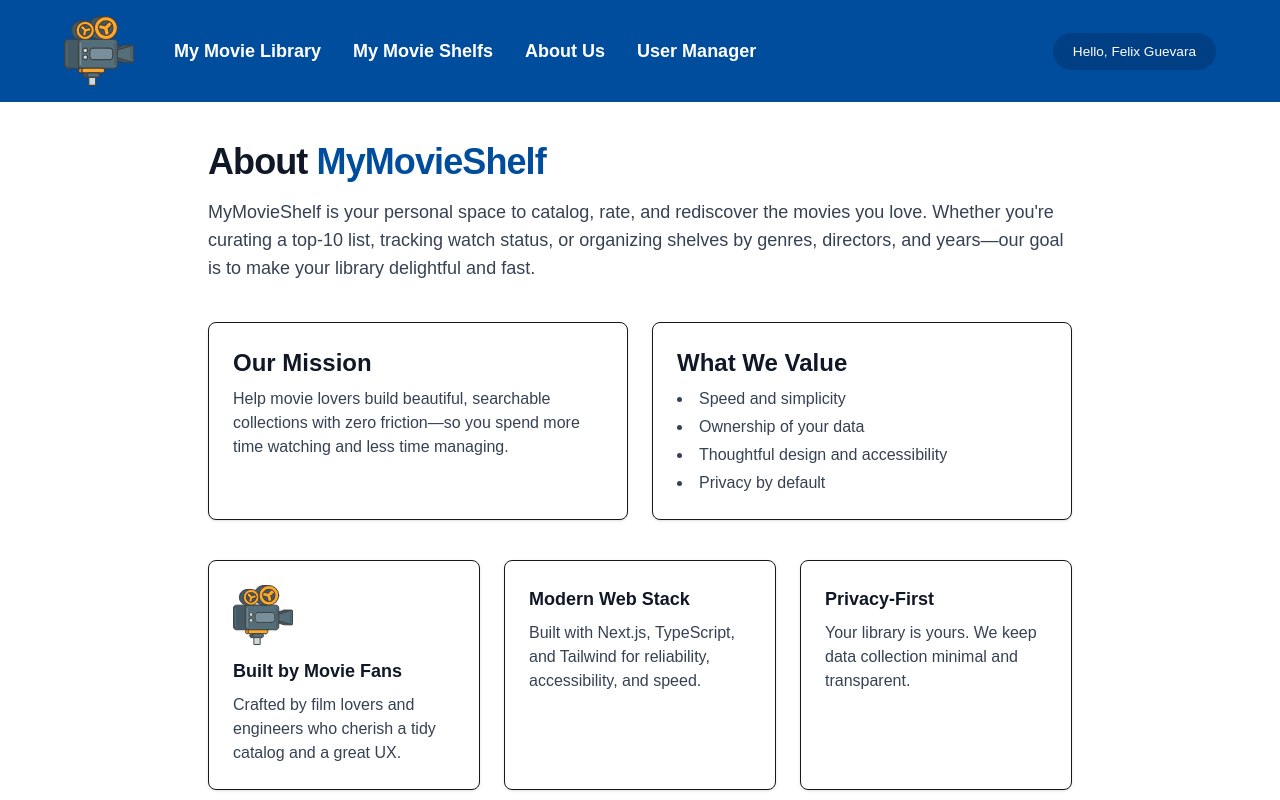
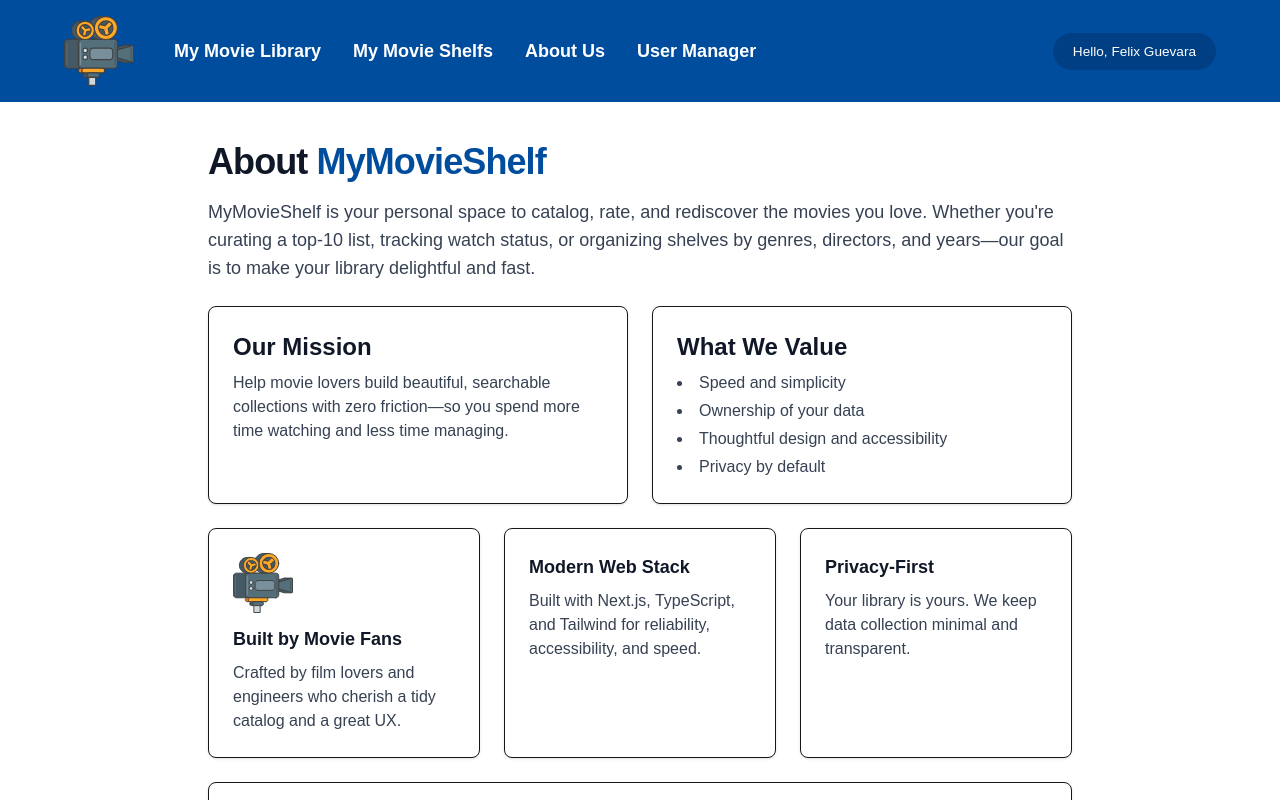
Before and after one commit to FelixGuevara/MyMovieShelf, a Next.js app: page /about in a window 1280 px wide. Shown: the top 800 px of the page. Built offline with nearby package versions, Linux system fonts and the light colour scheme.

Commit message:
Adjust Margin bottom for sections on about page

```diff
--- a/app/about/page.tsx
+++ b/app/about/page.tsx
@@ -21,7 +21,7 @@ export default function AboutPage() {
   return (
     <div className="mx-auto max-w-4xl px-4 py-10">
       {/* Top section */}
-      <section className="mb-10">
+      <section className="mb-6">
         <h1 className="text-4xl font-extrabold tracking-tight text-gray-900">
           About <span className="text-[rgb(0,76,157)]">MyMovieShelf</span>
         </h1>
@@ -33,7 +33,7 @@ export default function AboutPage() {
       </section>
 
       {/* Mission & Values */}
-      <section className="mb-10 grid gap-6 md:grid-cols-2">
+      <section className="mb-6 grid gap-6 md:grid-cols-2">
         <div className="rounded-lg border bg-white p-6 shadow-sm">
           <h2 className="mb-2 text-2xl font-bold text-gray-900">Our Mission</h2>
           <p className="text-gray-700">
@@ -54,7 +54,7 @@ export default function AboutPage() {
       </section>
 
       {/* Team / Tech (customize this to your reality) */}
-      <section className="mb-10 grid gap-6 md:grid-cols-3">
+      <section className="mb-6 grid gap-6 md:grid-cols-3">
         <div className="rounded-lg border bg-white p-6 shadow-sm">
           <Image
             src="/movie-camera.svg"
```
